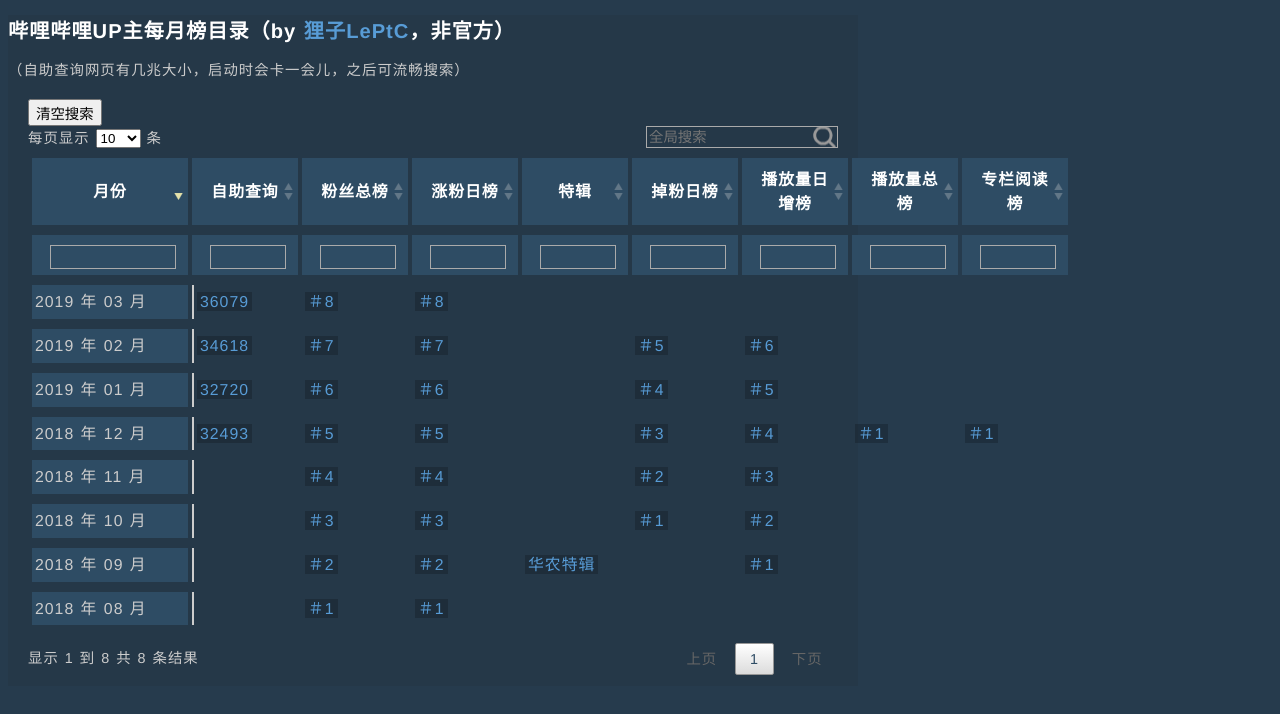
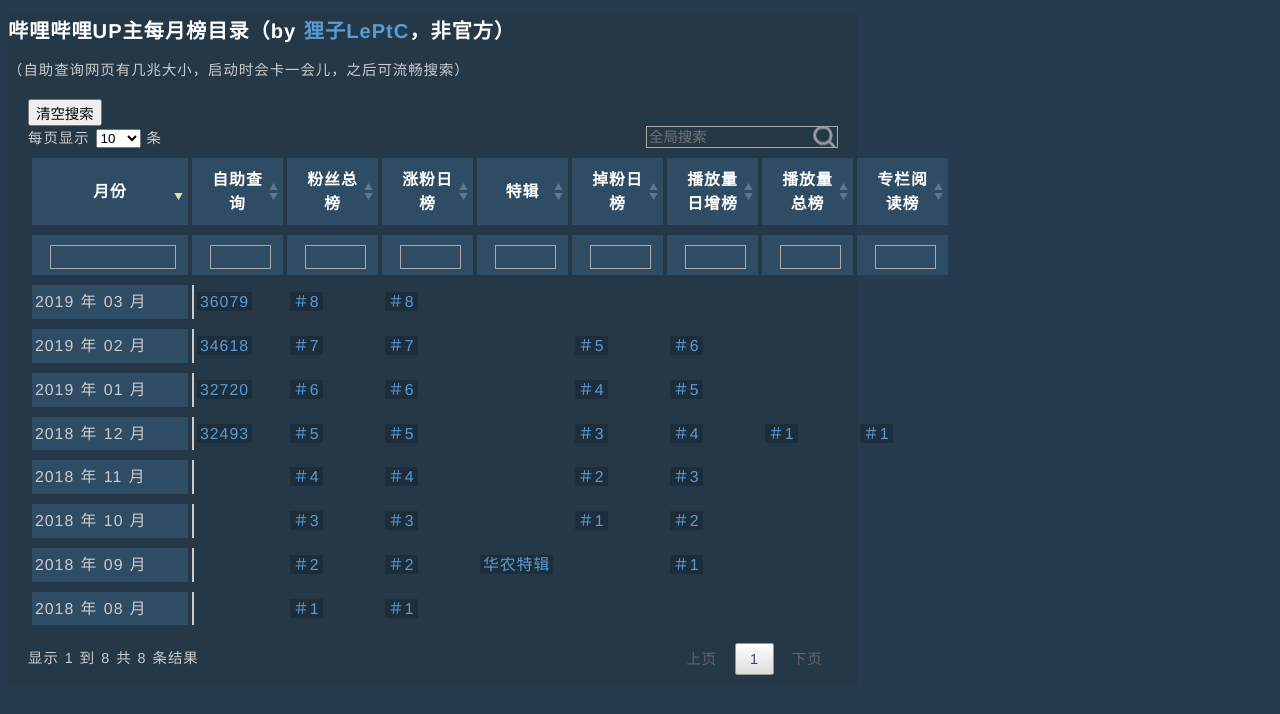
Before and after one commit to LePtC/LePtC.github.io, a Jekyll site: the page bili/index.html, which Jekyll copies as it is, in a window 1280 px wide. Shown: the top 714 px of the page. Built offline with Jekyll 4.4.1, drawn with Linux system fonts in a browser that asks for light colours; Markdown is read by kramdown in place of the engine named in the settings; comment, search, counter and statistics services are not loaded.

Commit message:
update css

```diff
--- a/bili/index.html
+++ b/bili/index.html
@@ -260,7 +260,7 @@
 
 <style>
 #example thead tr *, #example tfoot tr *{
-  max-width: 70px
+  max-width: 55px
 }
 .upzhu,.upzhu *{min-width: 120px }
 </style>
```
